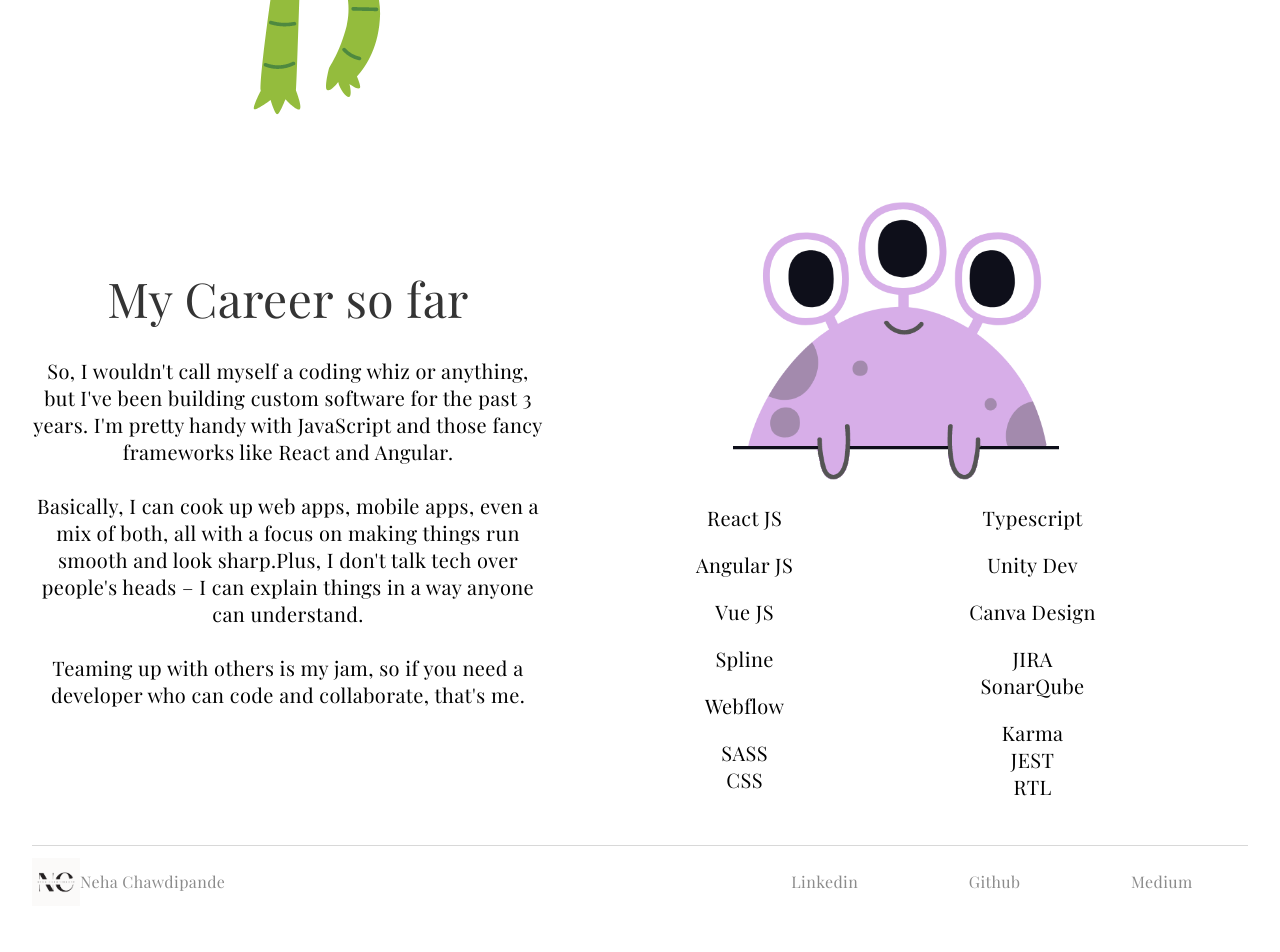
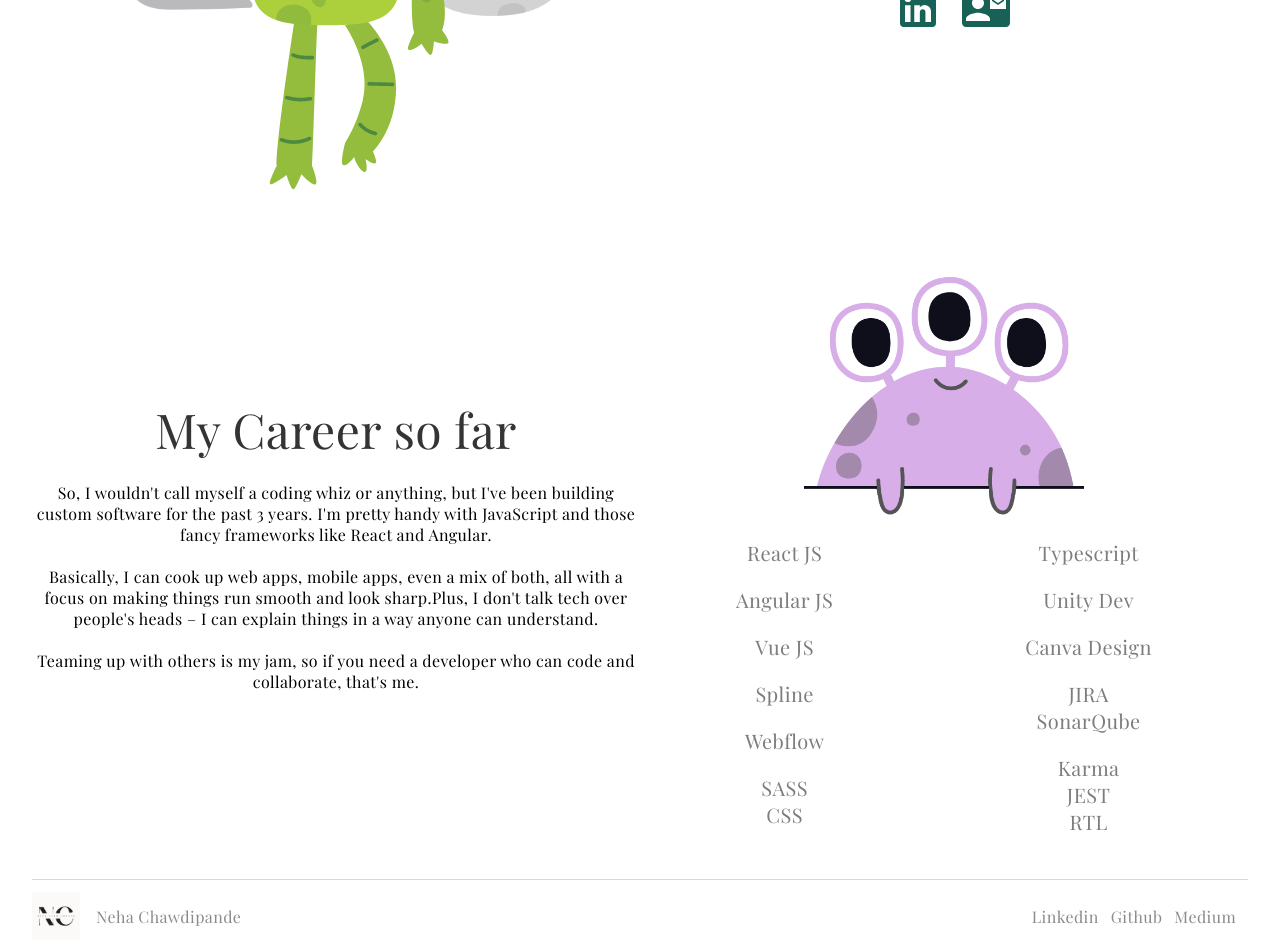
Before and after one commit to NehaChawdipande/Portfolio-Custom, a React (Create React App) app: page / in a window 1280 px wide. Shown: the part 578-1530 px from the top of the page. Before the commit the page ends 1496 px from the top, so only its background shows below. Built offline with nearby package versions, Linux system fonts and the light colour scheme; a web font is replaced by a local one.

Commit message:
added responsiveness

```diff
--- a/src/App.scss
+++ b/src/App.scss
@@ -28,6 +28,7 @@
   text-align: left;
   margin-left: 4rem;
     margin-bottom: 2rem;
+    font-size: 2rem;
   h2{
     margin-bottom: 0;
   }
@@ -39,7 +40,7 @@
    padding-bottom: 2%;
    margin-top: 3rem;
   width: 100%;
-  max-width: 90vw;
+  max-width: 100vw;
   justify-content: center;
   justify-items: center;
   // background: rgb(4,16,15);
@@ -114,7 +115,7 @@
   display: grid;
   grid-template-columns: 50% 50%;
   width: 100%;
-  max-width: 90vw;
+  max-width: 100vw;
    padding-bottom: 2%;
    margin-top:2rem;
   // background: rgb(4,16,15);
@@ -168,6 +169,7 @@
     font-weight: 300;
     font-size: 1.25rem;
     margin: 1.25rem 0;
+    color: #7d7d7d;
   }
 }
 .peek{
@@ -177,8 +179,8 @@
 }
 #nav {
   z-index: 2;
-  // padding: 0 2rem;
   display: grid;
+  border-bottom: 1px solid lightgray;
     grid-auto-flow: column;
   position: relative;
   top: 0;
@@ -363,8 +365,37 @@
     color: $gold;
   }
 }
-
+.footerSocial{
+  display: "flex";
+  align-items: "center";
+  width: "100%";
+  max-width:"50vw";
+  justify-content:"space-around";
+  a{
+    margin-right: 12px;
+  }
+}
+.footerName {
+    display: "flex";
+  align-items: "center";
+  div{
+    display: block;
+    align-self: center;
+    margin-left: 1rem;
+  }
+}
 @media screen and (min-width: 320px) {
+  .peek{
+    height: 20vh;
+  }
+  .App {
+    padding: 0 1rem;
+  }
+  .name {
+    max-width: 100vw;
+    text-align: center;
+    margin-left: 0;
+  }
   .page1 {
     display: block;
     margin-top: 0;
@@ -395,7 +426,7 @@
   }
   .page2 {
     display: flex;
-    flex-direction: column-reverse;
+    flex-direction: column;
   }
   .page3 {
     display: block;
@@ -414,17 +445,34 @@
     border-top: solid 1px #d8d8d8;
    div {
       color: #8b8b8b;
+      text-align: left;
     }
     a{
       color: #8b8b8b;
       text-decoration: none;
     }
+
+    .footerName{
+      display: flex;
+      div{
+      display: none;
+    }
+    }
   }
   #knowMore {
     padding: 0;
   }
+  .social{
+    margin-bottom: 2rem;
+  }
 }
 @media screen and (min-width: 768px) {
+  .peek{
+    height: 30vh;
+  }
+  .App {
+    padding: 0 2rem;
+  }
   #me {
     width: 40%;
     height: 50%;
@@ -449,11 +497,11 @@
     // padding-left: 10%;
     // padding-right: 8%;
     font-size: 14px;
-    max-width: 40vw;
+    max-width: 50vw;
   }
   .text2 {
     padding-left: 0;
-    margin-right: 24px;
+    margin-right: 0;
     font-size: 14px;
   }
   #navigation {
@@ -479,6 +527,10 @@
   }
   .social {
     // margin-top: 12px;
+  }
+  .myFooter .footerName div{
+      display: block;
+
   }
 }
 @media screen and (min-width: 1024px) {
--- a/src/App.tsx
+++ b/src/App.tsx
@@ -47,11 +47,11 @@
 
       <footer className="myFooter">
 
-        <div style={{display: "flex", alignItems: "center"}}>
+        <div  className="footerName">
         <img src="/logoLight.png" alt="logo" style={{width:"3rem", height:"3rem"}} />
           <div> Neha Chawdipande</div>
         </div>
-        <div style={{display: "flex", alignItems: "center", width: "40vw", maxWidth:"50vw", justifyContent:"space-around"}}>
+        <div  className="footerSocial">
           <a href="https://www.linkedin.com/in/neha-chawdipande/">Linkedin</a>
           <a href="https://github.com/NehaChawdipande">Github</a>
           <a href="https://medium.com/@nehachawdipande10">Medium</a>
--- a/src/organisms/AboutMe/AboutMe.tsx
+++ b/src/organisms/AboutMe/AboutMe.tsx
@@ -7,7 +7,7 @@
         <h3 id="hi" style={{ color: "#343434" }} >
           My Career so far
         </h3>
-        <h4 style={{ fontWeight: "lighter" }}>
+        <h4 style={{ fontWeight: "lighter", fontSize:"1rem" }}>
           So, I wouldn't call myself a coding whiz or anything, but I've been building custom software for the past 3 years. I'm pretty handy with JavaScript and those fancy frameworks like React and Angular.
           <br />   <br />
           Basically, I can cook up web apps, mobile apps, even a mix of both, all with a focus on making things run smooth and look sharp.Plus, I don't talk tech over people's heads – I can explain things in a way anyone can understand.
```
